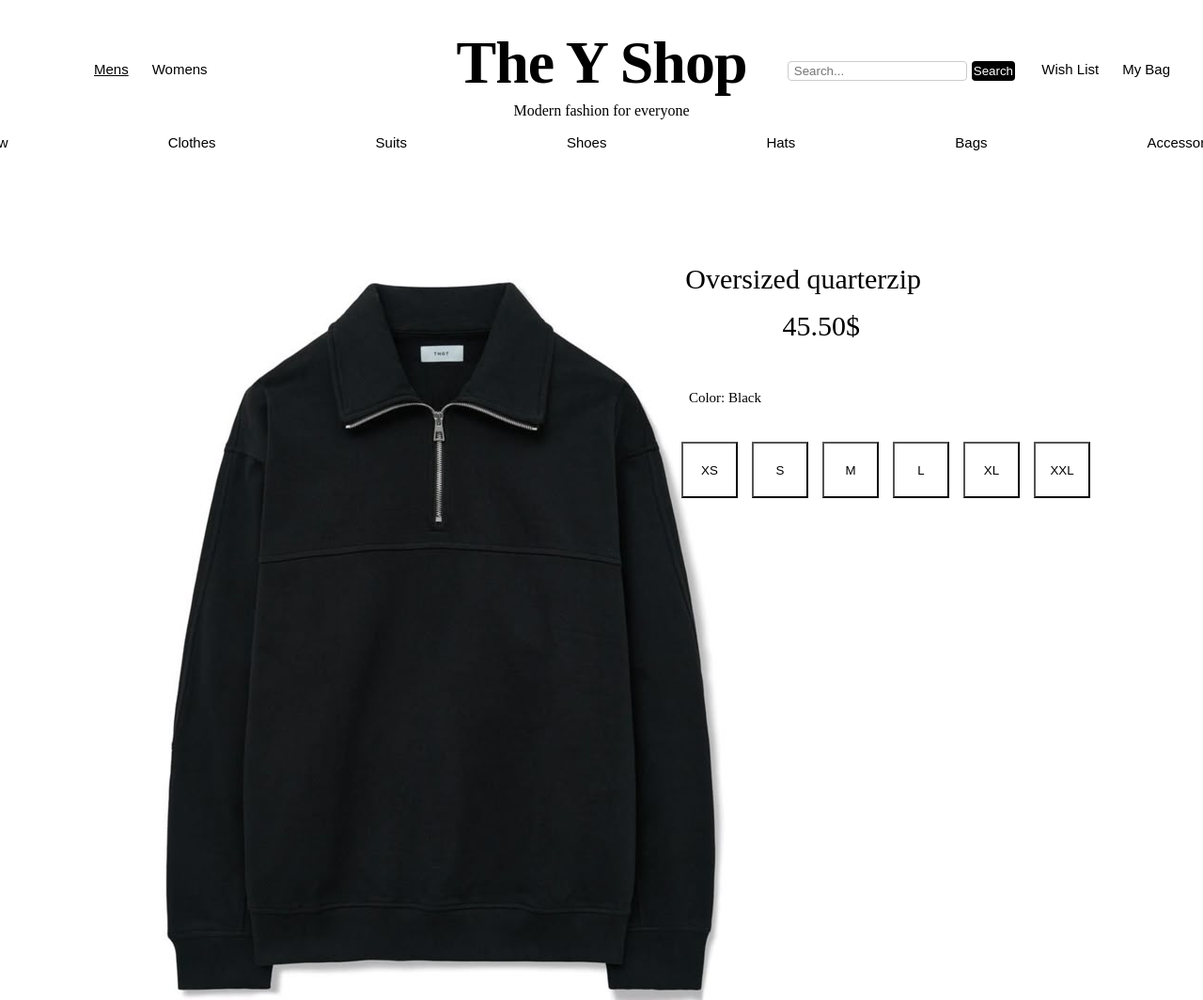
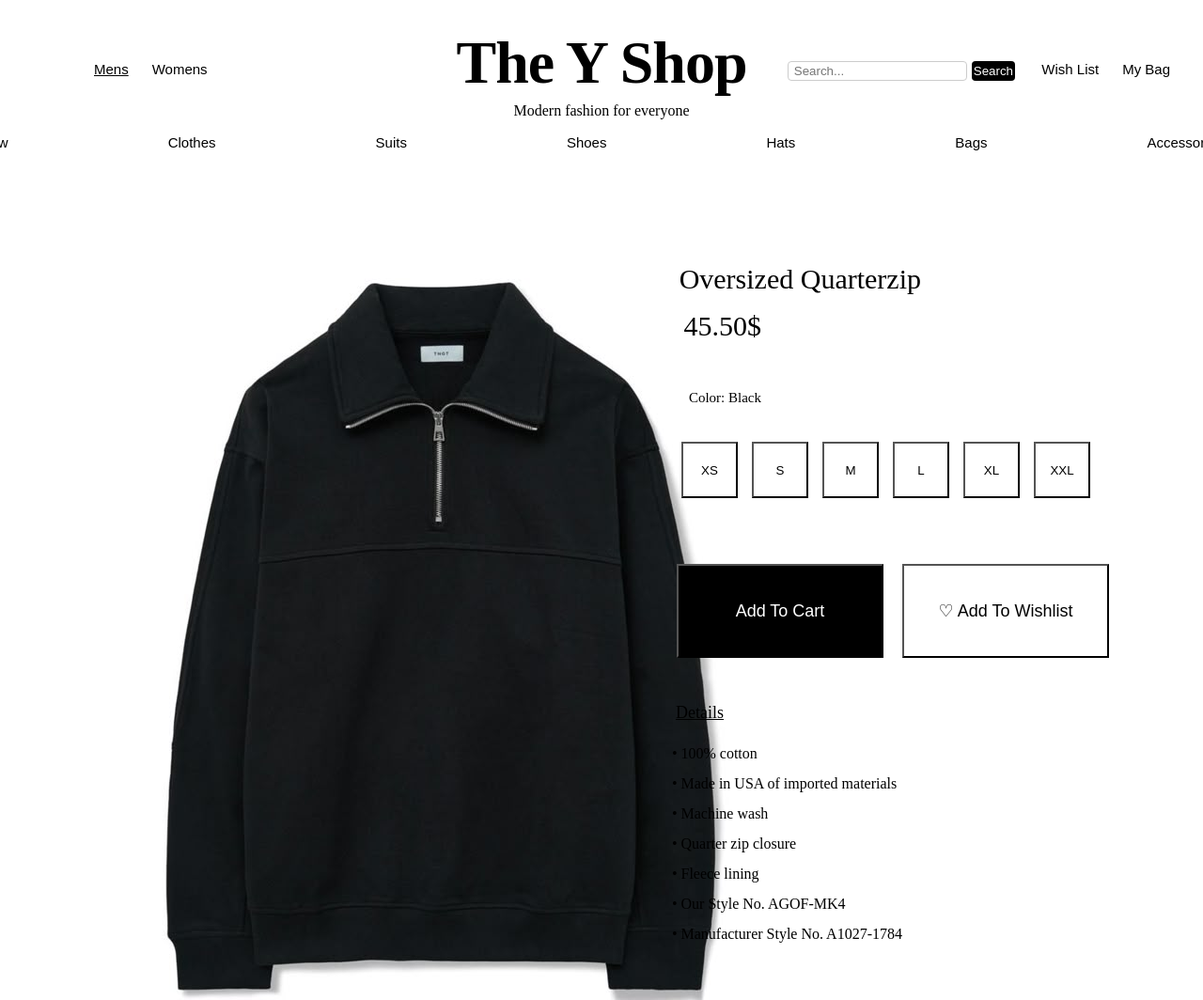
Before and after one commit to Meivadhanak/The-Y-Shop-clothing-website, a website: page dist/quarterzip.html in a window 1280 px wide. Shown: the top 1064 px of the page at 94% size. Drawn offline with Linux system fonts and the light colour scheme.

Commit message:
adding add to button

```diff
--- a/scss/main.scss
+++ b/scss/main.scss
@@ -248,7 +248,7 @@
 .quarterzipprice{
     position: absolute;
     top: 300px;
-    right: 365px;
+    right: 470px;
     font-size: 30px;
 }
 .product-color{
@@ -270,6 +270,73 @@
     width: 60px;
     height: 60px;
     background-color: #fff;
-
+    color:#000;
+    transition: all 0.3s ease;
+}
+.size:active{
+    background-color: #000;
+    color: #fff;
+}
+.size:focus{
+    background-color: #000;
+    color:#fff;
+}
+.adding-btn{
+    position: absolute;
+    top: 600px;
+    right: 100px;
+    display: flex;
+    flex-direction: row;
+    gap: 20px;
+}
+.addto{
+    width: 220px;
+    height: 100px;
+    font-size: large;
+    background-color: #000000;
+    color: #fff;
+    transition: all 0.3s ease;
+}
+.addto:hover{
+    background-color:#fff;
+    color:#000;
+}
+.addto:active{
+    background-color: #fff;
+    color:#000;
+}
+.addto:focus{
+    background-color: #fff;
+    color:#000;
+}
+.addtowish{
+    width: 220px;
+    height: 100px;
+    font-size: large;
+    background-color:#fff;
+    color: #000;
+    transition: all 0.3s ease;
+}
+.addtowish:active{
+    background-color: #000;
+    color:#fff;
+}
+.addtowish:focus{
+    background-color: #000;
+    color: #fff;
+}
+.details{
+    position: absolute;
+    top: 730px;
+    right: 510px;
+    text-decoration: underline;
+    font-size: large;
+}
+.line{
+    position: absolute;
+    top: 770px;
+    right: 320px;
+    text-align: left;
+    line-height: 2;
 }
 }
```
Also changed, not shown: dist/css/main.css, dist/quarterzip.html, 1 other file.
